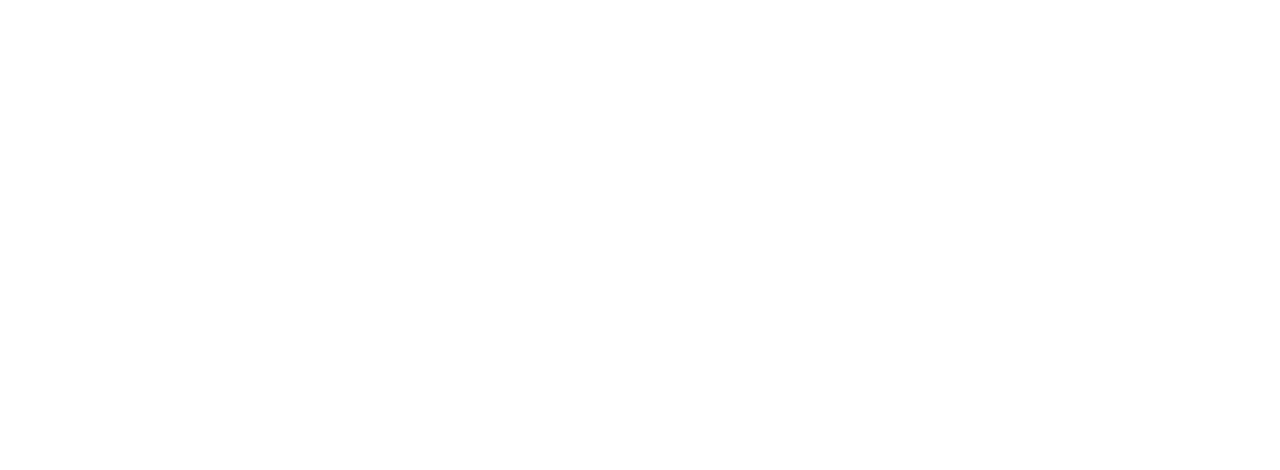
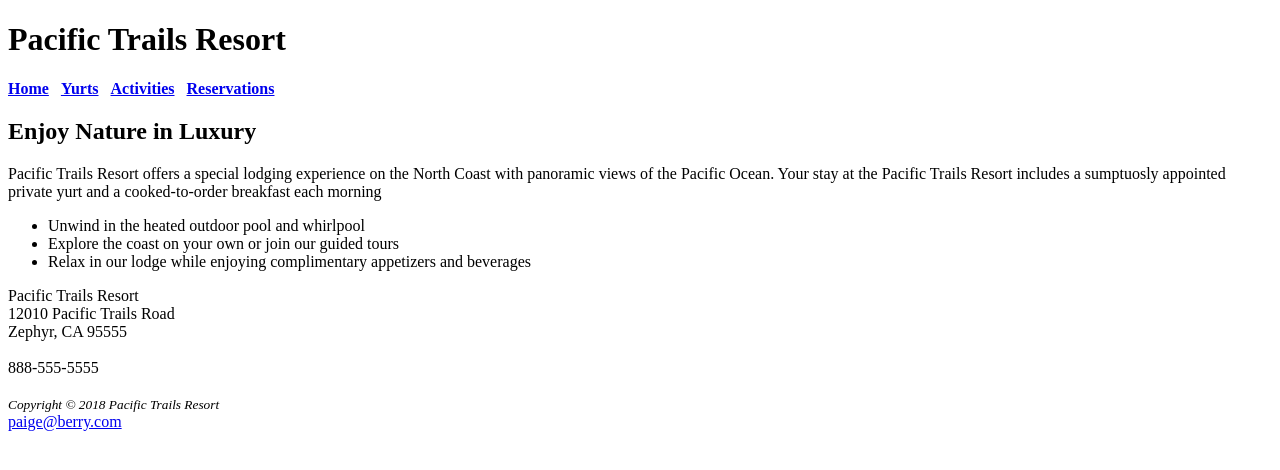
Before and after one commit to 44144-Sp22/ch2casestudy-PaigeBerry, a plain HTML site: page index.html in a window 1280 px wide. Drawn offline with Linux system fonts and the light colour scheme.

Commit message:
Berry Ch2 Case Study

```diff
--- a/index.html
+++ b/index.html
@@ -1,10 +1,44 @@
 <!DOCTYPE html>
 <html lang="en">
+
 <head>
-<title>Pacific Trails Resort</title>
-<meta charset="utf-8">
+  <title>Pacific Trails Resort</title>
+  <meta charset="utf-8">
 </head>
+
 <body>
+  <h1>Pacific Trails Resort</h1>
+  <nav>
+    <a href="index.html"><b>Home</b></a> &nbsp;
+    <a href="yurts.html"><b>Yurts</b></a> &nbsp;
+    <a href="activities.html"><b>Activities</b></a> &nbsp;
+    <a href="reservations.html"><b>Reservations</b></a>
+  </nav>
+
+  <main>
+    <h2>Enjoy Nature in Luxury</h2>
+    <p>Pacific Trails Resort offers a special lodging experience on the
+      North Coast with panoramic views of the Pacific Ocean. Your stay
+      at the Pacific Trails Resort includes a sumptuosly appointed private
+      yurt and a cooked-to-order breakfast each morning</p>
+    <ul>
+      <li>Unwind in the heated outdoor pool and whirlpool</li>
+      <li>Explore the coast on your own or join our guided tours</li>
+      <li>Relax in our lodge while enjoying complimentary appetizers
+        and beverages</li>
+    </ul>
+    <div>
+      Pacific Trails Resort <br> 12010 Pacific Trails Road<br>
+      Zephyr, CA 95555<br><br> 888-555-5555
+    </div>
+    <footer>
+      <br><small><i>Copyright &copy; 2018 Pacific Trails Resort
+      </small></i>
+      <br><a href="mailto: paige@berry.com"> paige@berry.com </a>
+    </footer>
+
+
 
 </body>
+
 </html>
```
Also changed, not shown: yurts.html (added, +48 -0 lines).
